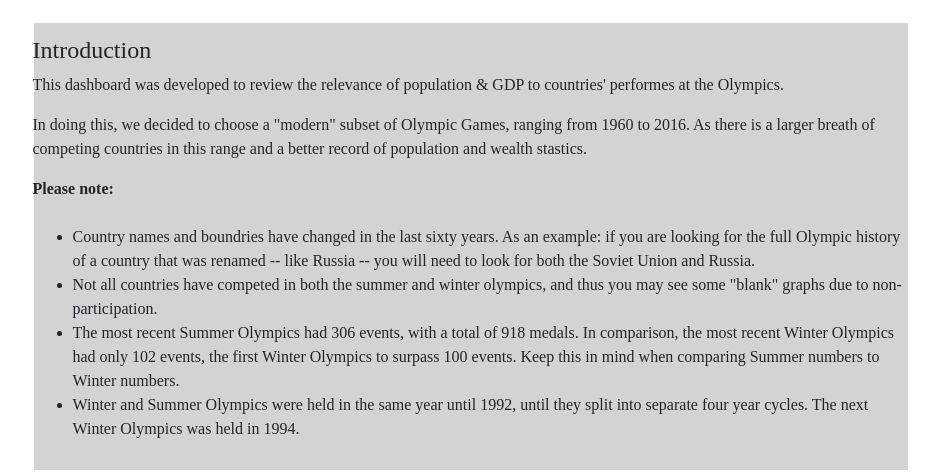
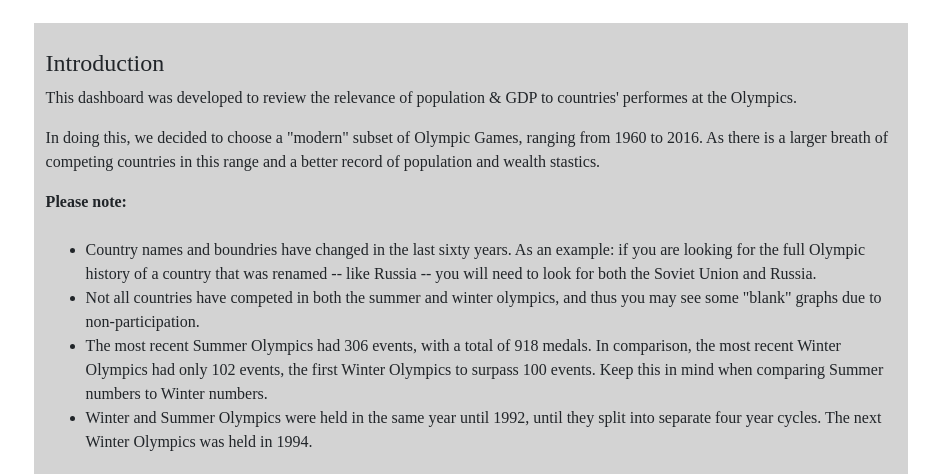
Before and after one commit to hanesy/olympics_dash, a Flask app: page / in a window 1280 px wide. Shown: the part 260-734 px from the top of the page, without its empty margins (182-1121 px from the left). Run offline with Flask 2, Linux system fonts and the light colour scheme; data that the repository does not hold is empty; parts of the project's set-up code (start-up, migrations or seed data) failed here and were passed over; some libraries are stand-ins or nearby versions; grey boxes are pictures that could not be loaded.

Commit message:
updated index grey box

```diff
--- a/templates/index.html
+++ b/templates/index.html
@@ -84,7 +84,7 @@
         <div class="row">
             <div class="col-md-2">
             </div>
-            <div class="col-md-8 chartPadding">
+            <div class="col-md-8 chartPadding" style="padding:2%">
                 <div class="row">
                     <h4> Introduction </h4></b>
                 </div>
```
